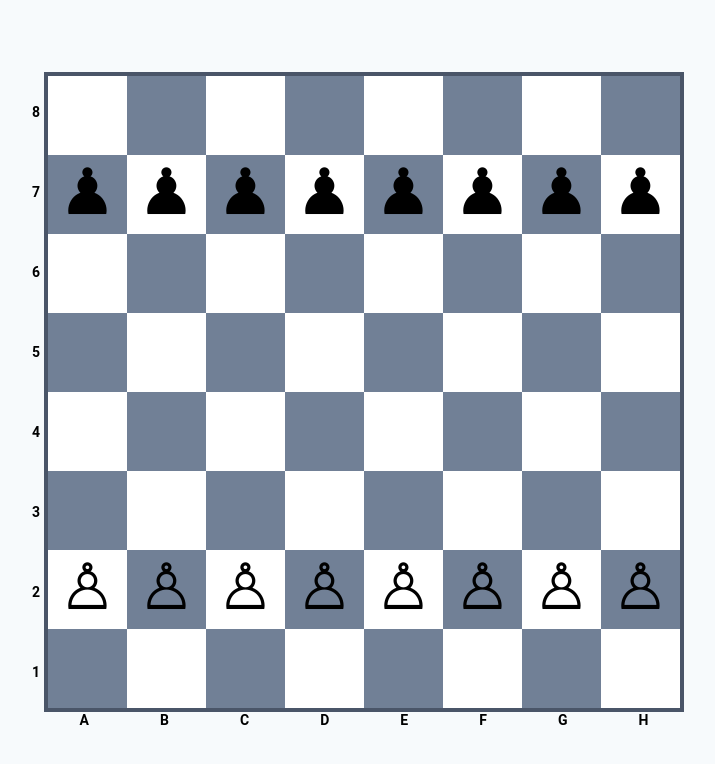
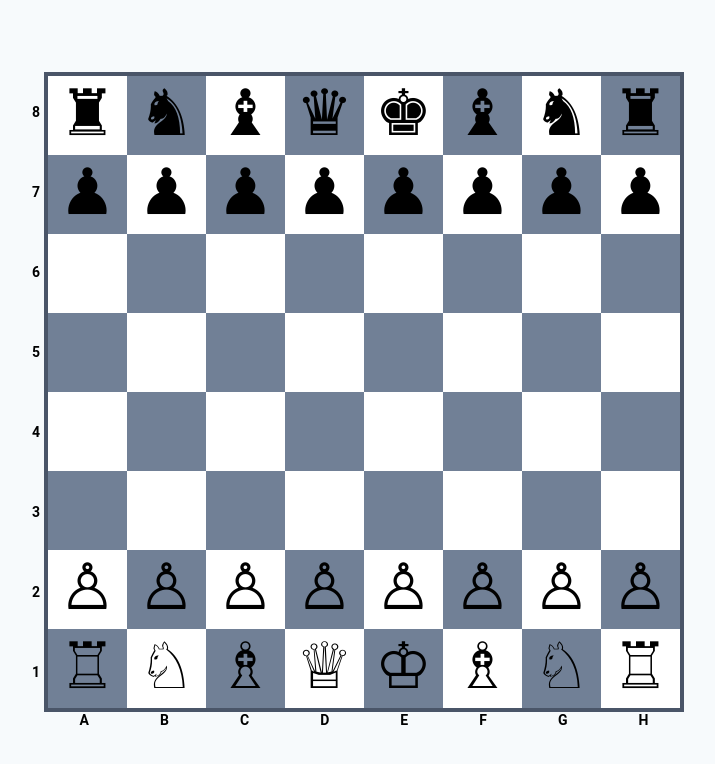
Before and after one commit to williammu6/fullstack-ts-chess, a React (Create React App) app in the folder packages/web/: page /play in a window 1280 px wide. Shown: the top 764 px of the page, without its empty margins (284-999 px from the left). Built offline with nearby package versions, Linux system fonts and the light colour scheme.

Commit message:
full board

```diff
--- a/packages/web/src/Constants.ts
+++ b/packages/web/src/Constants.ts
@@ -1,14 +1,71 @@
-export const pieceString = {
-  WHITE_KING:'♔',
-  WHITE_QUEEN:'♕',
-  WHITE_ROOK:'♖',
-  WHITE_BISHOP:'♗',
-  WHITE_KNIGHT:'♘',
-  WHITE_PAWN:'♙',
-  BLACK_KING:'♚',
-  BLACK_QUEEN:'♛',
-  BLACK_ROOK:'♜',
-  BLACK_BISHOP:'♝',
-  BLACK_KNIGHT:'♞',
-  BLACK_PAWN:'♟︎',
+import { PieceTypes as Pt, IPiece, PieceTypes } from "./types/Piece";
+
+export const charPieces: {
+  [key: string]: string;
+} = {
+  BLACK_KING: "♚",
+  BLACK_QUEEN: "♛",
+  BLACK_ROOK: "♜",
+  BLACK_BISHOP: "♝",
+  BLACK_KNIGHT: "♞",
+  BLACK_PAWN: "♟︎",
+  WHITE_KING: "♔",
+  WHITE_QUEEN: "♕",
+  WHITE_ROOK: "♖",
+  WHITE_BISHOP: "♗",
+  WHITE_KNIGHT: "♘",
+  WHITE_PAWN: "♙"
 };
+
+const piecesOrder: string[] = [
+  "ROOK",
+  "KNIGHT",
+  "BISHOP",
+  "QUEEN",
+  "KING",
+  "BISHOP",
+  "KNIGHT",
+  "ROOK"
+];
+
+const getRowMajorPieces = (color: "black" | "white") => {
+  let row = [];
+  for (const piece of piecesOrder) {
+    const p: IPiece = {
+      type: PieceTypes[piece as keyof typeof PieceTypes],
+      color,
+      moved: false,
+      char: charPieces[`${color.toUpperCase()}_${piece}`]
+    };
+    row.push(p);
+  }
+  return row;
+};
+
+const getRowPawns = (color: "black" | "white"): IPiece[] => {
+  return Array.from({ length: 8 }, () => ({
+    type: PieceTypes.PAWN,
+    moved: false,
+    char: charPieces[`${color.toUpperCase()}_PAWN`],
+    color
+  }));
+};
+
+export const getInitialPosition = (): (IPiece | null)[][] => {
+  let board: (IPiece | null)[][] = [];
+
+  board.push(getRowMajorPieces("black"));
+  board.push(getRowPawns("black"));
+
+  const emptyRow = Array.from({ length: 8 }, () => null);
+
+  board.push(emptyRow);
+  board.push(emptyRow);
+  board.push(emptyRow);
+  board.push(emptyRow);
+
+  board.push(getRowPawns("white"));
+  board.push(getRowMajorPieces("white"));
+
+  return board;
+};
--- a/packages/web/src/Game.ts
+++ b/packages/web/src/Game.ts
@@ -1,41 +1,19 @@
-import { PieceType } from "./types/PieceType";
-import {Position} from "./types/Position";
-
-type Piece = {
-  type: PieceType;
-  color: "black" | "white";
-  moved: boolean;
-};
+import { Position } from "./types/Position";
+import { charPieces, getInitialPosition } from "./Constants";
+import { IPiece, PieceTypes } from "./types/Piece";
 
 export class Game {
-  board: (Piece|null)[][] = [];
+  board: (IPiece | null)[][] = [];
 
   newGame = (): void => {
-    this.board = [
-      Array.from({ length: 8 }),
-      Array.from({ length: 8 }, () => ({
-        type: PieceType.PAWN,
-        color: "black",
-        moved: false
-      })),
-      Array.from({ length: 8 }),
-      Array.from({ length: 8 }),
-      Array.from({ length: 8 }),
-      Array.from({ length: 8 }),
-      Array.from({ length: 8 }, () => ({
-        type: PieceType.PAWN,
-        color: "white",
-        moved: false
-      })),
-      Array.from({ length: 8 })
-    ] as Piece[][];
+    this.board = getInitialPosition();
   };
 
-  getPiece = (row: number, col: number): Piece | null => {
+  getPiece = (row: number, col: number): IPiece | null => {
     return this.board[row][col];
   };
 
-  getValidPawnMoves = (piece: Piece, row: number, col: number): number[][] => {
+  getValidPawnMoves = (piece: IPiece, row: number, col: number): number[][] => {
     const direction = piece.color === "black" ? -1 : 1;
 
     let validMoves = [];
@@ -50,8 +28,8 @@ export class Game {
       validMoves.push([row - direction, col - 1]);
 
     if (!piece.moved) {
-      if (!this.getPiece(row - (direction * 2), col))
-        validMoves.push([row - (direction * 2), col]);
+      if (!this.getPiece(row - direction * 2, col))
+        validMoves.push([row - direction * 2, col]);
     }
 
     return validMoves;
@@ -63,9 +41,9 @@ export class Game {
     this.board[from.row][from.col] = null;
   };
 
-  getValidMoves = (piece: Piece, row: number, col: number) => {
+  getValidMoves = (piece: IPiece, row: number, col: number) => {
     switch (piece.type) {
-      case PieceType.PAWN:
+      case PieceTypes.PAWN:
         return this.getValidPawnMoves(piece, row, col);
       default:
         return [];
--- /dev/null
+++ b/packages/web/src/components/Piece/index.tsx
@@ -0,0 +1,28 @@
+import React, { ReactNode } from "react";
+import { IPiece } from "../../types/Piece";
+
+type Props = {
+  piece: IPiece | null;
+  children?: ReactNode;
+};
+
+const Piece: React.FC<Props> = ({ piece }: Props) => {
+  const style = {
+    fontSize: "4rem"
+  };
+
+  const renderPiece = () => {
+    if (piece)
+      return (
+        <div className="flex items-center content-center justify-center">
+          <span style={style}>{piece.char}</span>
+        </div>
+      );
+
+    return null;
+  };
+
+  return renderPiece();
+};
+
+export default Piece;
--- a/packages/web/src/components/Pieces/Pawn.tsx
+++ /dev/null
@@ -1,22 +0,0 @@
-import React, { ReactNode } from "react";
-import { pieceString } from "../../Constants";
-
-type Props = {
-  color: string;
-  children?: ReactNode;
-};
-
-const Pawn: React.FC<Props> = ({ color }: Props) => {
-  const style = {
-    fontSize: "4rem"
-  };
-  return (
-    <div className="flex items-center content-center justify-center">
-      <span style={style}>
-        {color === "black" ? pieceString.BLACK_PAWN : pieceString.WHITE_PAWN}
-      </span>
-    </div>
-  );
-};
-
-export default Pawn;
--- a/packages/web/src/components/board/index.tsx
+++ b/packages/web/src/components/board/index.tsx
@@ -1,15 +1,13 @@
 import React, { ReactNode, useState } from "react";
 
-import { PieceType } from "../../types/PieceType";
 import {Position} from "../../types/Position";
 
 import Tile from "../Tile";
 
-import Pawn from "../Pieces/Pawn";
-
 import { Game } from "../../Game";
 
 import "./styles.css";
+import Piece from "../Piece";
 
 type Props = {
   game: Game;
@@ -22,20 +20,6 @@ const Board: React.FC<Props> = ({ game }: Props) => {
   const [selectedPiecePosition, setSelectedPiecePosition] = useState<Position | null>();
 
   const letters = ["A", "B", "C", "D", "E", "F", "G", "H"];
-
-  const getPiece = (row: number, col: number) => {
-    const piece = game.getPiece(row, col);
-
-    if (piece) {
-      switch (piece.type) {
-        case PieceType.PAWN:
-          return <Pawn color={piece.color} />;
-        default:
-          return null;
-      }
-    }
-    return null;
-  };
 
   const handleTileClick = (row: number, col: number) => {
     const piece = game.getPiece(row, col);
@@ -73,6 +57,7 @@ const Board: React.FC<Props> = ({ game }: Props) => {
           ))}
         </div>
         <div className="border-solid border-4 border-gray-700 board">
+
           {Array.from({ length: 8 }).map((_, row) => (
             <div key={row} className="flex flex-row row">
               {Array.from({ length: 8 }).map((_, col) => (
@@ -86,7 +71,7 @@ const Board: React.FC<Props> = ({ game }: Props) => {
                   handleTileClick={handleTileClick}
                   handleMovePiece={handleMovePiece}
                 >
-                  {getPiece(row, col)}
+                  <Piece piece={game.getPiece(row, col)} />
                 </Tile>
               ))}
             </div>
--- /dev/null
+++ b/packages/web/src/types/Piece.ts
@@ -0,0 +1,15 @@
+export enum PieceTypes {
+  PAWN = 'pawn',
+  KNIGHT = 'knight',
+  BISHOP = 'bishop',
+  QUEEN = 'queen',
+  KING = 'king',
+  ROOK = 'root'
+};
+
+export interface IPiece {
+  color: "black" | "white",
+  type: PieceTypes,
+  moved: boolean,
+  char: string,
+};
--- a/packages/web/src/types/PieceType.ts
+++ /dev/null
@@ -1,8 +0,0 @@
-export enum PieceType {
-  PAWN = 'pawn',
-  KNIGHT = 'knight',
-  BISHOP = 'bishop',
-  QUEEN = 'queen',
-  KING = 'king',
-  ROOK = 'root'
-};
```
